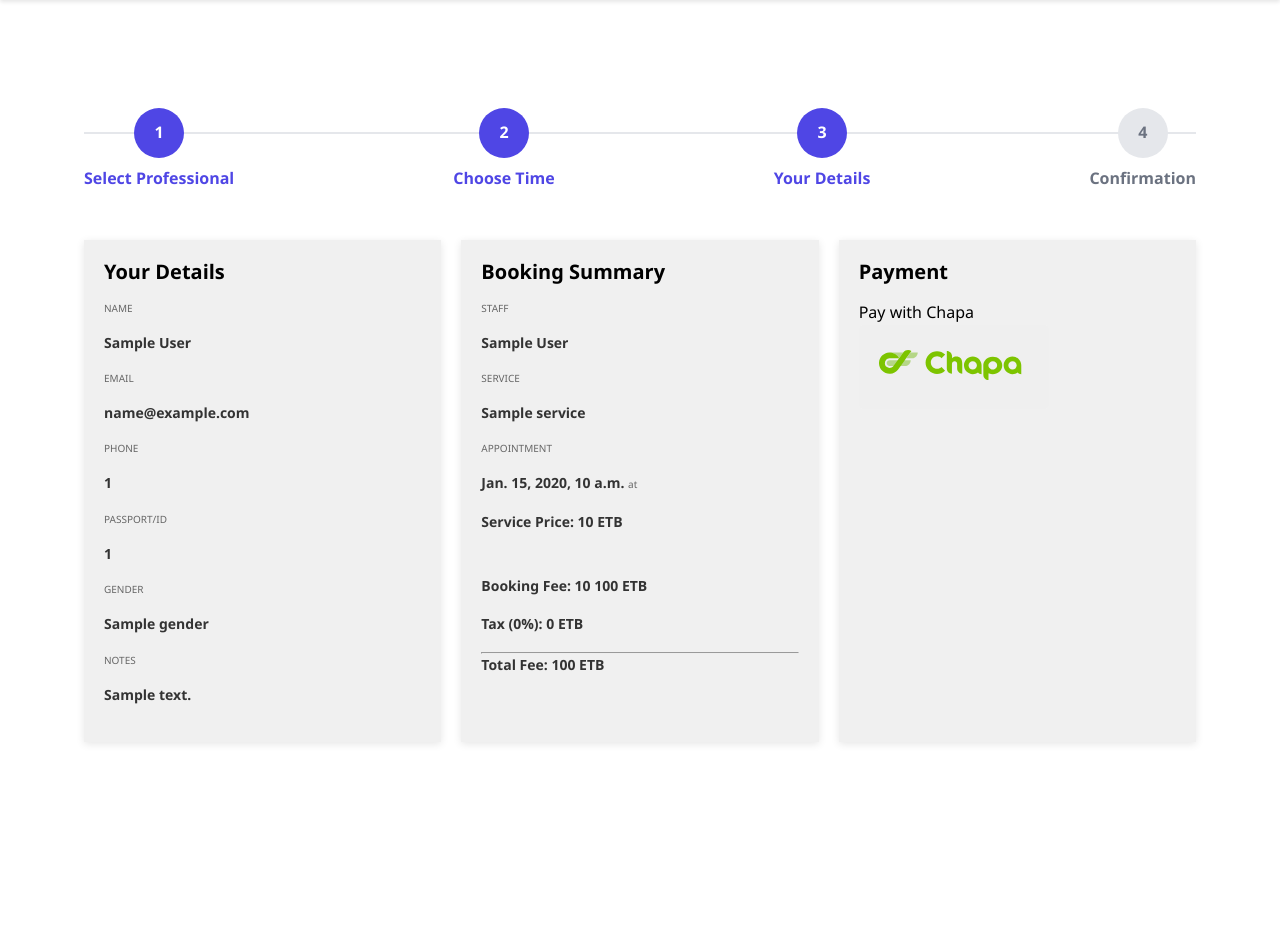
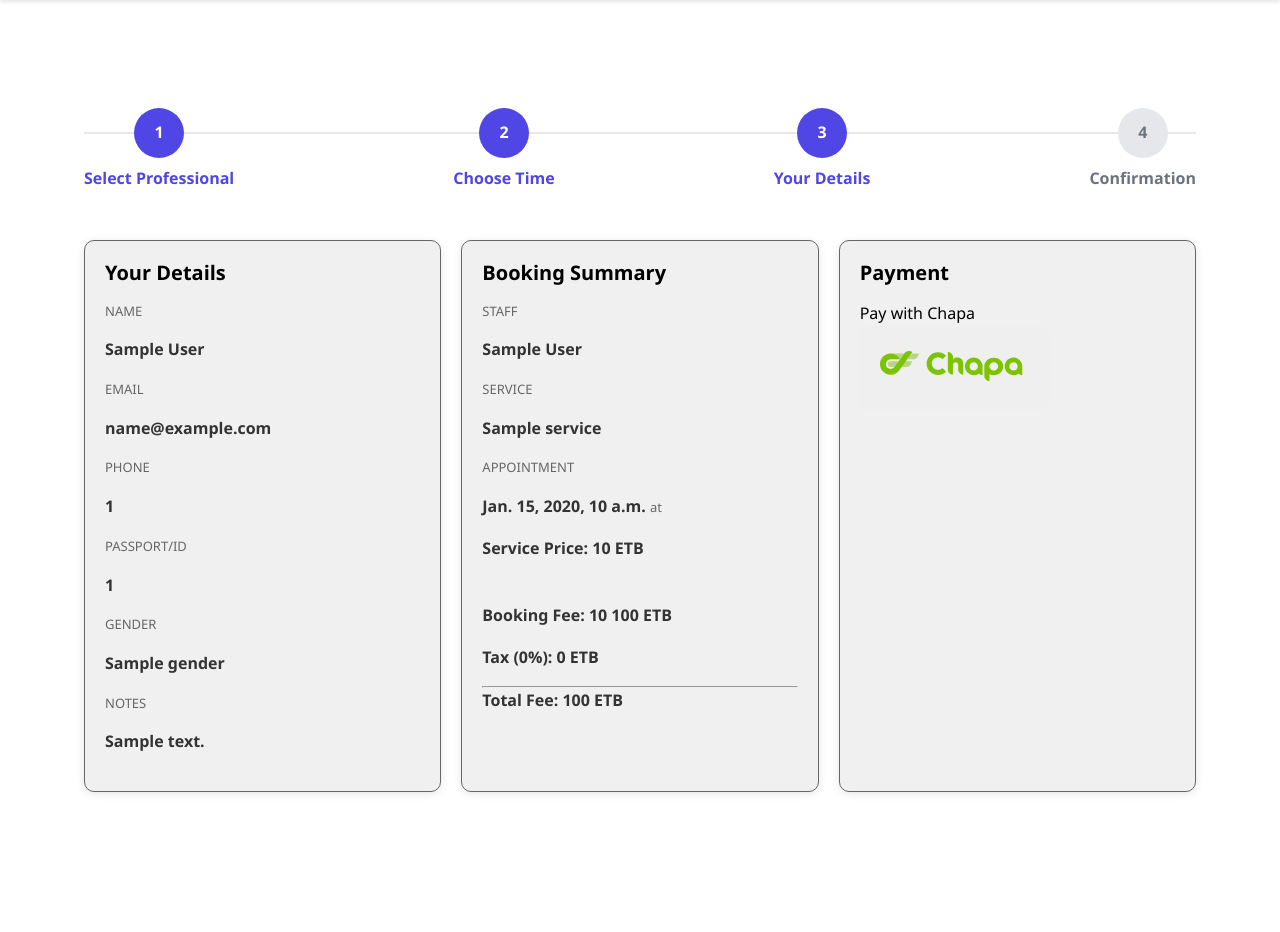
Before and after one commit to Natty4/eZschedule, a Django app: template templates/page55.html in a window 1280 px wide. Shown: the part 90-1022 px from the top of the page. Before the commit the page ends 834 px from the top, so only its background shows below. Run offline with Django 4.2, Linux system fonts and the light colour scheme; the template is opened without the code that fills it: most values are stand-ins (such as "Sample title", 1, 10 or a date in 2020); data that the repository does not hold is empty; parts of the project's set-up code (start-up, migrations or seed data) failed here and were passed over; some libraries are stand-ins or nearby versions.

Commit message:
Refactor README.md Table of Contents for improved clarity; update card styling in page55.html for better visual consistency

```diff
--- a/templates/page55.html
+++ b/templates/page55.html
@@ -17,7 +17,7 @@
             color: #28A745;
         }
         .card {
-            border: 1px solid rgb(28, 28, 7)
+            border: 0.5px solid #666;
             border-radius: 10px;
             padding: 20px;
             margin-bottom: 20px;
@@ -34,11 +34,11 @@
         }
         .card p {
             color: #666;
-            font-size: 10px;
+            font-size: 13px;
         }
         .card p strong {
             color: #333;
-            font-size: 14px;
+            font-size: 16px;
         }
         .form-group {
             margin-bottom: 15px;
```
Also changed, not shown: README.md.
